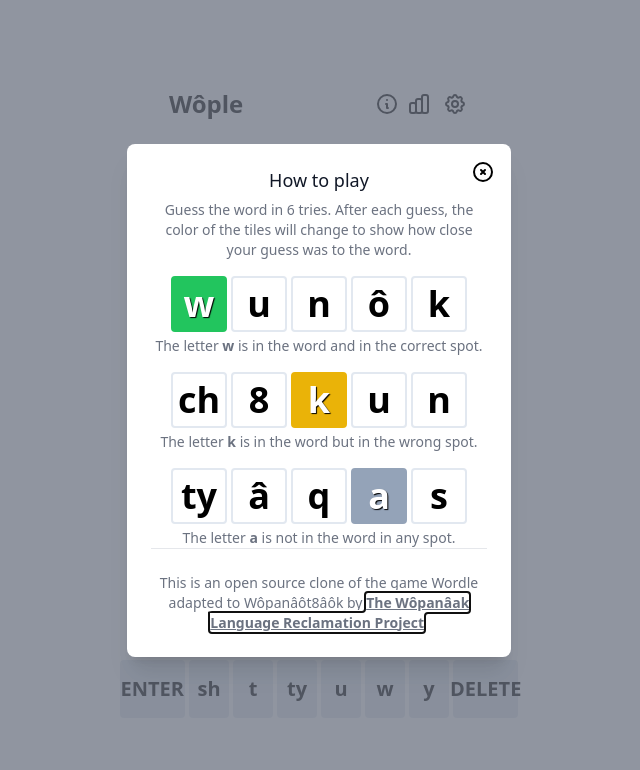
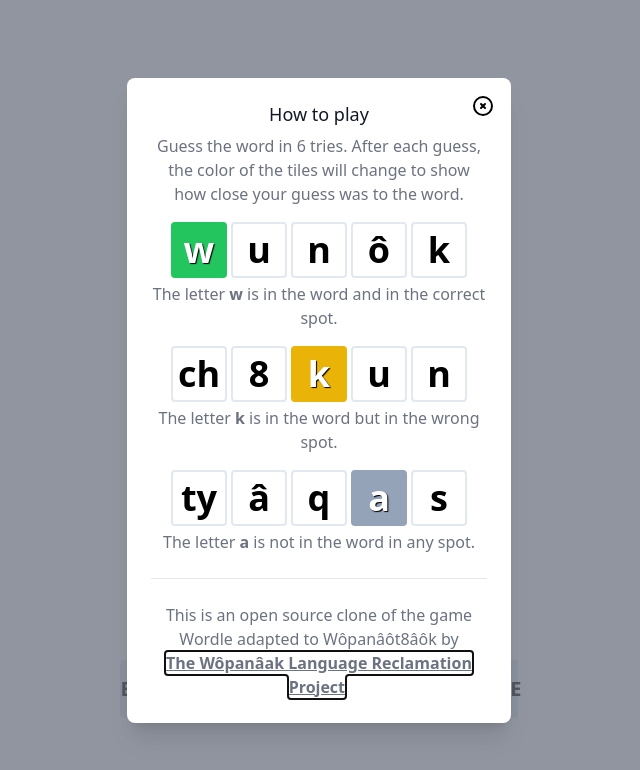
Before and after one commit to RyMaxim/wample, a React (Create React App) app: page / in a window 1280 px wide. Shown: the top 770 px of the page, without its empty margins (321-961 px from the left). Built offline with nearby package versions, Linux system fonts and the light colour scheme.

Commit message:
adjust info font size

```diff
--- a/src/components/modals/InfoModal.tsx
+++ b/src/components/modals/InfoModal.tsx
@@ -10,7 +10,7 @@ type Props = {
 export const InfoModal = ({ isOpen, handleClose }: Props) => {
   return (
     <BaseModal title="How to play" isOpen={isOpen} handleClose={handleClose}>
-      <p className="text-sm text-gray-500 dark:text-gray-300">
+      <p className="text-base text-gray-500 dark:text-gray-300">
         Guess the word in 6 tries. After each guess, the color of the tiles will
         change to show how close your guess was to the word.
       </p>
@@ -27,7 +27,7 @@ export const InfoModal = ({ isOpen, handleClose }: Props) => {
         <Cell value="ô" />
         <Cell value="k" />
       </div>
-      <p className="text-sm text-gray-500 dark:text-gray-300">
+      <p className="text-base text-gray-500 dark:text-gray-300">
         The letter <strong>w</strong> is in the word and in the correct spot.
       </p>
 
@@ -43,7 +43,7 @@ export const InfoModal = ({ isOpen, handleClose }: Props) => {
         <Cell value="u" />
         <Cell value="n" />
       </div>
-      <p className="text-sm text-gray-500 dark:text-gray-300">
+      <p className="text-base text-gray-500 dark:text-gray-300">
         The letter <strong>k</strong> is in the word but in the wrong spot.
       </p>
 
@@ -54,14 +54,14 @@ export const InfoModal = ({ isOpen, handleClose }: Props) => {
         <Cell isRevealing={true} isCompleted={true} value="a" status="absent" />
         <Cell value="s" />
       </div>
-      <p className="text-sm text-gray-500 dark:text-gray-300">
+      <p className="text-base text-gray-500 dark:text-gray-300">
         The letter <strong>a</strong> is not in the word in any spot.
       </p>
-
+      <br />
       <hr />
-
-      <p className="mt-6 text-sm text-gray-500 dark:text-gray-300">
-        This is an open source clone of the game Wordle adapted to {LANGUAGE} by{' '}
+      <p className="mt-6 text-base text-gray-500 dark:text-gray-300">
+        This is an open source clone of the game Wordle adapted to {LANGUAGE} by
+        <br />
         <a href={AUTHOR_WEBSITE} className="underline font-bold">
           {AUTHOR}
         </a>
```
